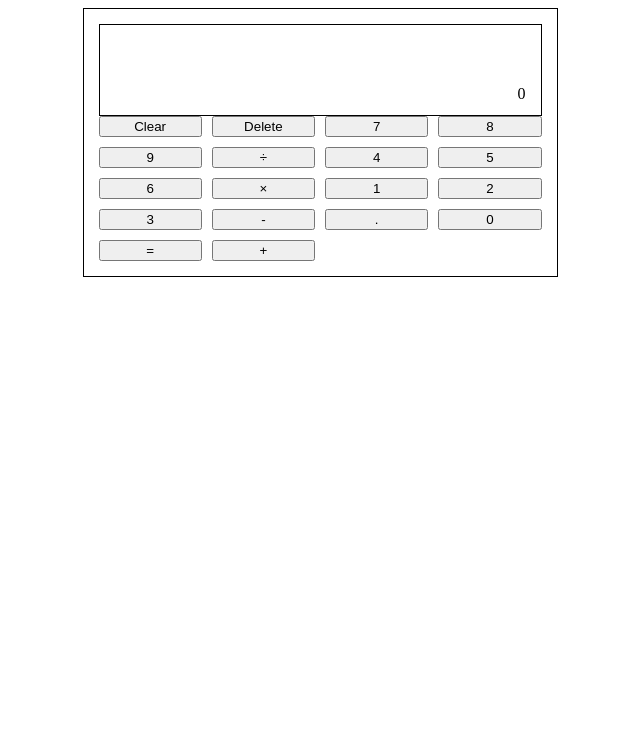
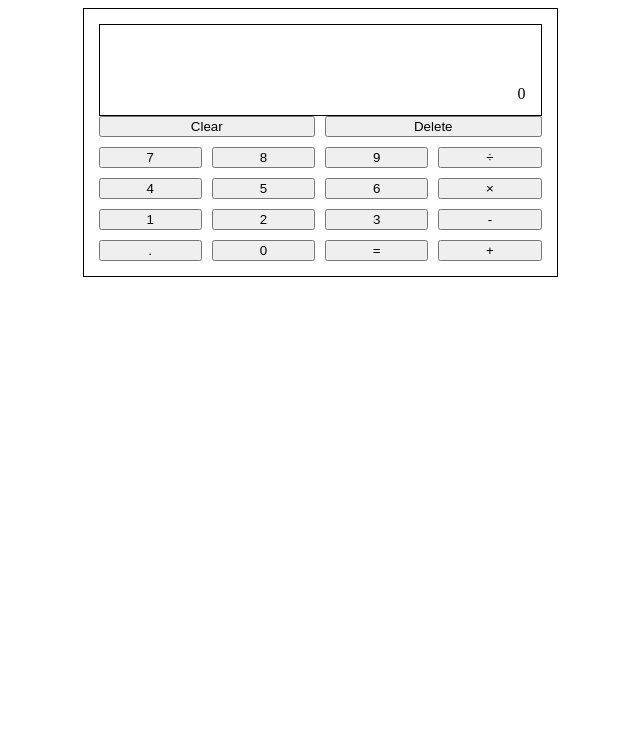
Before and after one commit to lukaszpatalas/simple-calculator, a plain HTML site: page index.html in a window 1280 px wide. Shown: the top 744 px of the page, without its empty margins (320-960 px from the left). Drawn offline with Linux system fonts and the light colour scheme.

Commit message:
Finish positioning buttons in calculator

```diff
--- a/index.html
+++ b/index.html
@@ -18,8 +18,8 @@
             <p class="lowerDisplay" id="lowerDisplay">0</p>
         </div>
         <div class="calculation">
-            <button id="clear">Clear</button>
-            <button id="delete">Delete</button>
+            <button class="stretch" id="clear">Clear</button>
+            <button class="stretch" id="delete">Delete</button>
             <button number-button data-key="7">7</button>
             <button number-button data-key="8">8</button>
             <button number-button data-key="9">9</button>
--- a/style.css
+++ b/style.css
@@ -44,3 +44,7 @@ body {
     grid-template-columns: repeat(4, 1fr);
     grid-gap: 10px;
 }
+
+.stretch {
+    grid-column: span 2;
+}
```
